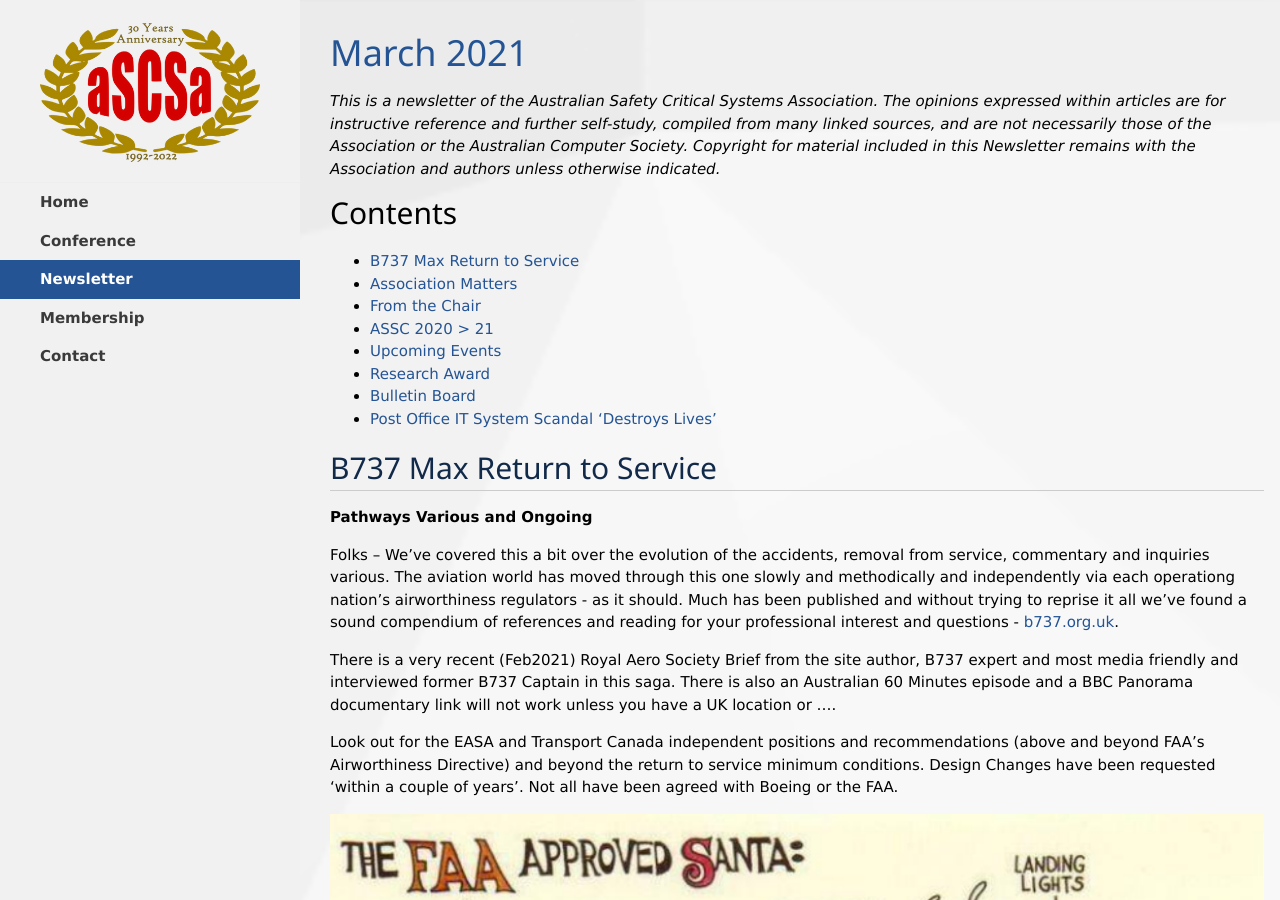
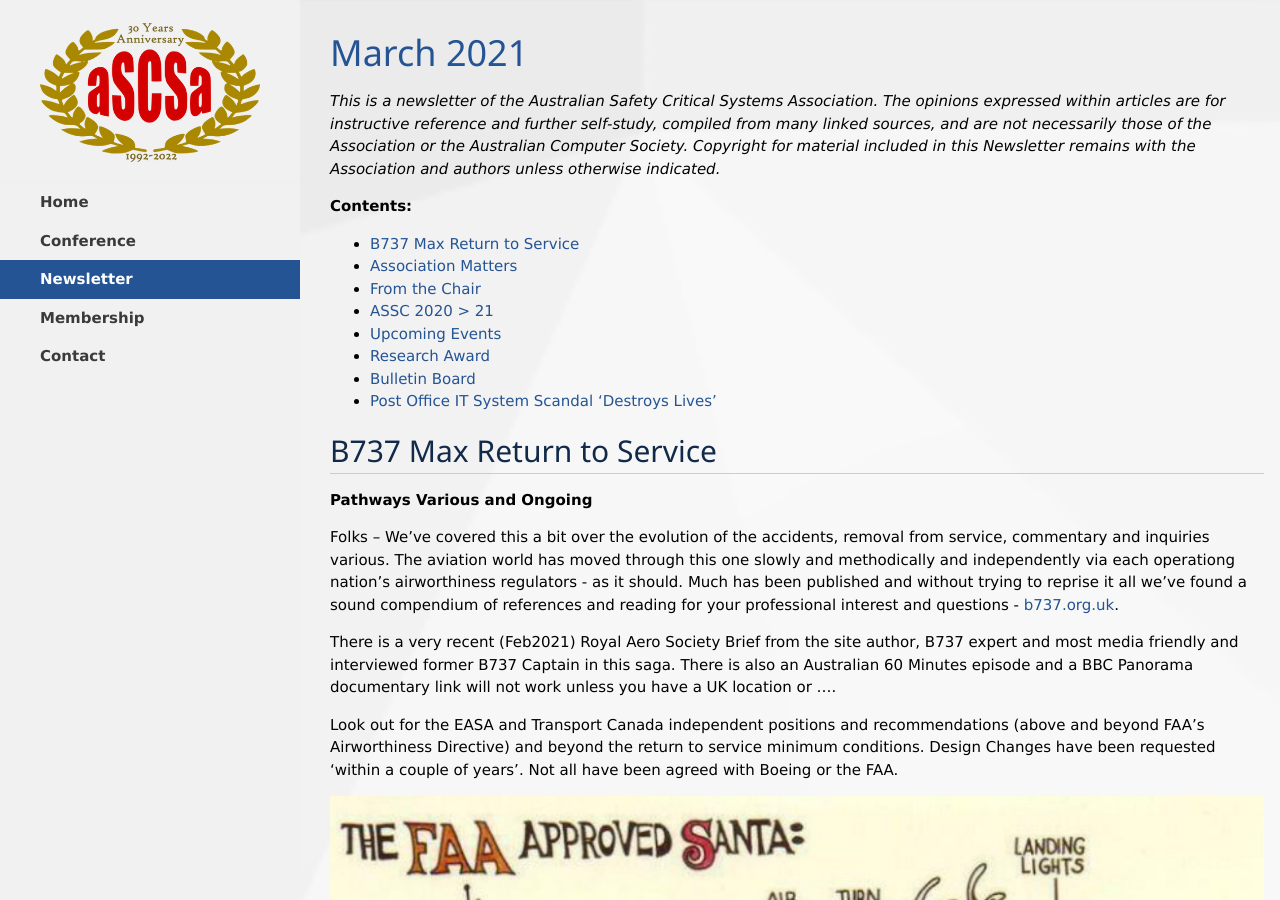
Before and after one commit to aus-safety-critical-systems-assoc/aus-safety-critical-systems-assoc.github.io, a Jekyll site: the page built from _newsletters/2021-03.markdown, in a window 1280 px wide and 900 px high. Built offline with Jekyll 4.4.1, drawn with Linux system fonts in a browser that asks for light colours; the table of contents is made by our own code.

Commit message:
Removed dependency on jekyll-toc.

```diff
--- a/Gemfile
+++ b/Gemfile
@@ -18,7 +18,6 @@
   gem "jekyll-feed", "~> 0.12"
   gem "jekyll-sitemap", "~> 1.4.0"
   gem "jekyll-redirect-from"
-  gem "jekyll-toc"
 end
 
 # Windows and JRuby does not include zoneinfo files, so bundle the tzinfo-data gem
--- a/_config.yml
+++ b/_config.yml
@@ -26,13 +26,17 @@
 twitter_username:
 github_username:
 
+markdown: kramdown
+
+kramdown:
+  toc_levels: "1,2"
+
 # Build settings
 # theme: minima
 plugins:
   - jekyll-feed
   - jekyll-sitemap
   - jekyll-redirect-from
-  - jekyll-toc
 
 future: true
 
@@ -55,7 +59,6 @@
       type: "newsletters"
     values:
       layout: "newsletter"
-      toc: true
   - scope:
       path: ""
     values:
@@ -64,10 +67,6 @@
       path: "assets/*"
     values:
       sitemap: false
-
-toc:
-  min_level: 1
-  max_level: 2
 
 # Exclude from processing.
 # The following items will not be processed, by default.
--- a/_layouts/newsletter.html
+++ b/_layouts/newsletter.html
@@ -6,10 +6,6 @@
 <div>
     <i>This is a newsletter of the Australian Safety Critical Systems Association. The opinions expressed within articles are for instructive reference and further self-study, compiled from many linked sources, and are not necessarily those of the Association or the Australian Computer Society. Copyright for material included in this Newsletter remains with the Association and authors unless otherwise indicated.</i>
 </div>
-<div id="table-of-contents">
-    <h2>Contents</h2>
-    {% toc %}
-</div>
 <div class="markdown">
     {{ content }}
 </div>
--- a/_newsletters/2019-07.markdown
+++ b/_newsletters/2019-07.markdown
@@ -3,6 +3,10 @@
 date: 2019-07-01
 summary: "Boeing 737 Max, Drone Delivery, Safety Regulation of New Technology, & the Amtrak Accident."
 ---
+
+**Contents:**
+* toc
+{:toc}
 
 ## Learning the hard way: the Boeing 737 MAX
 
--- a/_newsletters/2020-07.markdown
+++ b/_newsletters/2020-07.markdown
@@ -3,6 +3,10 @@
 date: 2020-07-01
 summary: "Dreamworld Thunder River Rapids, & More Strides in Engineering Competence and Regulation?"
 ---
+
+**Contents:**
+* toc
+{:toc}
 
 ## Dreamworld Thunder River Rapids
 **Coronial Inquest Findings**
--- a/_newsletters/2021-03.markdown
+++ b/_newsletters/2021-03.markdown
@@ -3,6 +3,10 @@
 date: 2021-03-01
 summary: "B737 Return to Service, Post Office IT Destroys Lives, & Streamlining Space Launch Safety."
 ---
+
+**Contents:**
+* toc
+{:toc}
 
 ## B737 Max Return to Service
 **Pathways Various and Ongoing**
```
Also changed, not shown: README.md.
